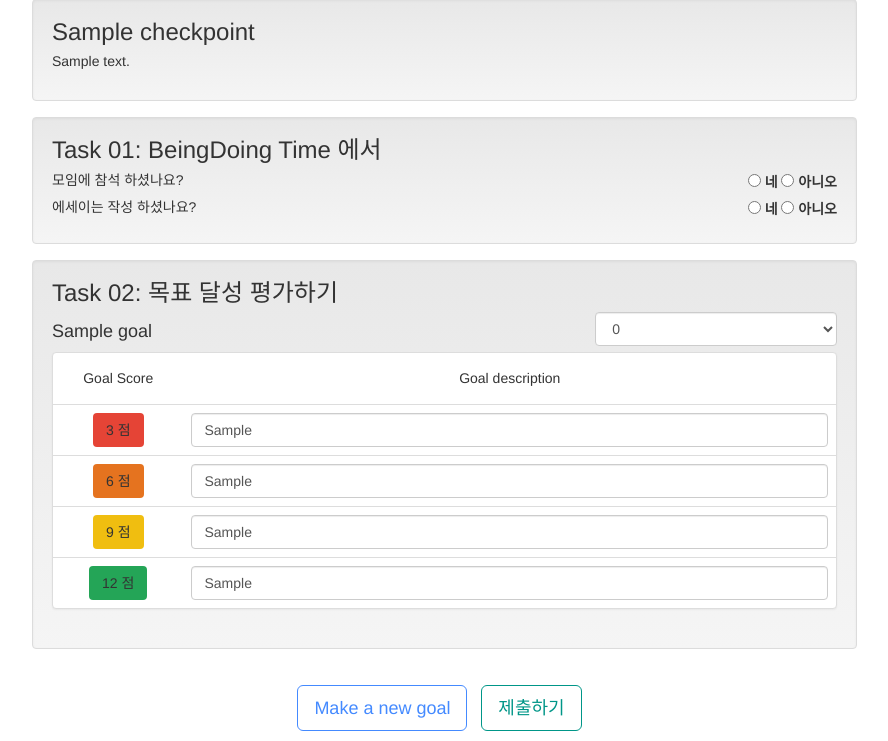
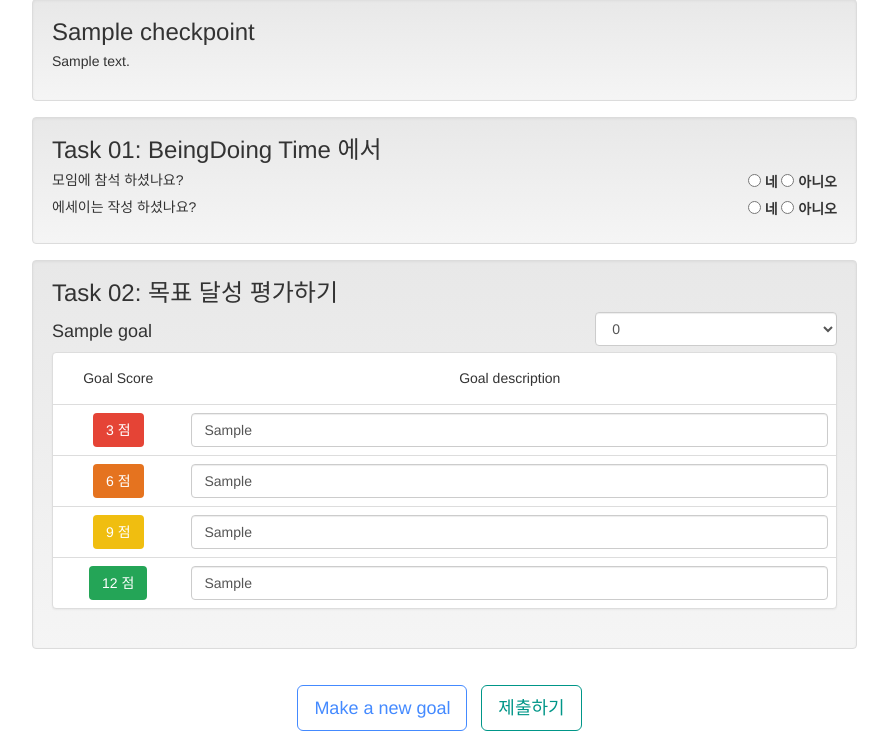
Before and after one commit to suminb/bnd, a Python web app: template bnd/templates/checkpoint/view.html in a window 1280 px wide. Shown: the part 205-946 px from the top of the page, without its empty margins (338-1226 px from the left). Run offline with Jinja, Linux system fonts and the light colour scheme; the template is opened without the code that fills it: most values are stand-ins (such as "Sample title", 1, 10 or a date in 2020); some libraries are stand-ins or nearby versions.

Commit message:
Change button text colors

```diff
--- a/bnd/static/main.css
+++ b/bnd/static/main.css
@@ -264,7 +264,10 @@ a.navbar-brand {
 }
 
 
-.btn.status {
+.btn.score-3,
+.btn.score-6,
+.btn.score-9,
+.btn.score-12 {
   color: #FFF;
 }
 
```
